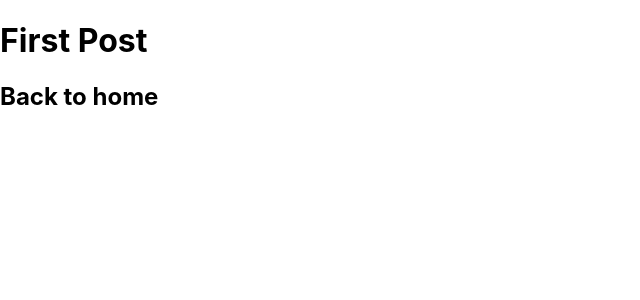
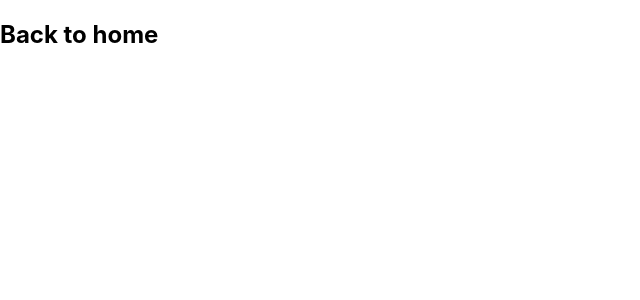
Before and after one commit to JangkarBumi/next_landing, a Next.js app: page /posts/first-post in a window 1280 px wide. Shown: the top 300 px of the page, without its empty margins (0-640 px from the left). Built offline with nearby package versions, Linux system fonts and the light colour scheme.

Commit message:
Page metadata

```diff
--- a/pages/posts/first-post.js
+++ b/pages/posts/first-post.js
@@ -1,9 +1,12 @@
+import Head from 'next/head';
 import Link from 'next/link';
 
 export default function FirstPost() {
   return (
     <>
-      <h1>First Post</h1>
+      <Head>
+        <title>First Post</title>
+      </Head>
       <h2>
         <Link href="/">
           <a>Back to home</a>
```
